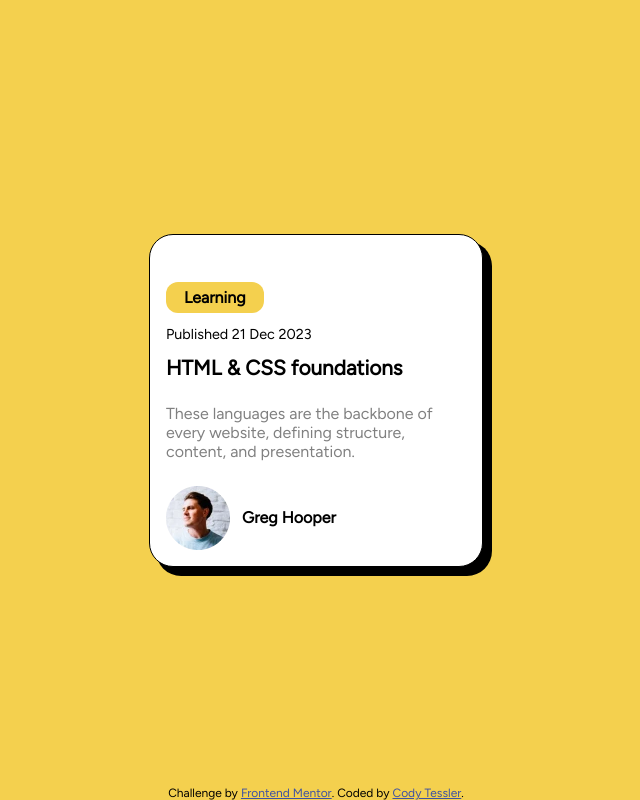
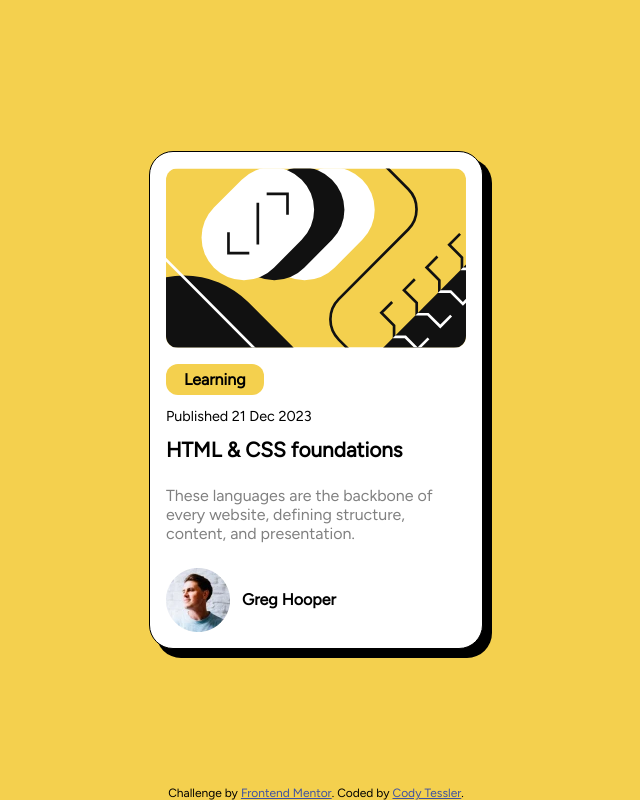
Before and after one commit to cjtessler/fm-blog-preview-card, a plain HTML site: page index.html in a window 1280 px wide. Shown: the whole page, without its empty margins (324-964 px from the left). Drawn offline with Linux system fonts and the light colour scheme; the site is published under a folder, as on GitHub Pages, so addresses that start at the root find nothing.

Commit message:
one more fix

```diff
--- a/index.html
+++ b/index.html
@@ -17,7 +17,7 @@
 </head>
 <body>
   <div class="container">
-    <img class="card-image" src="/assets/images/illustration-article.svg" alt="">
+    <img class="card-image" src="assets/images/illustration-article.svg" alt="">
     <div class="tag">Learning</div>
     <div class="date">Published 21 Dec 2023</div>
     <div class="title">HTML & CSS foundations</div>
```
